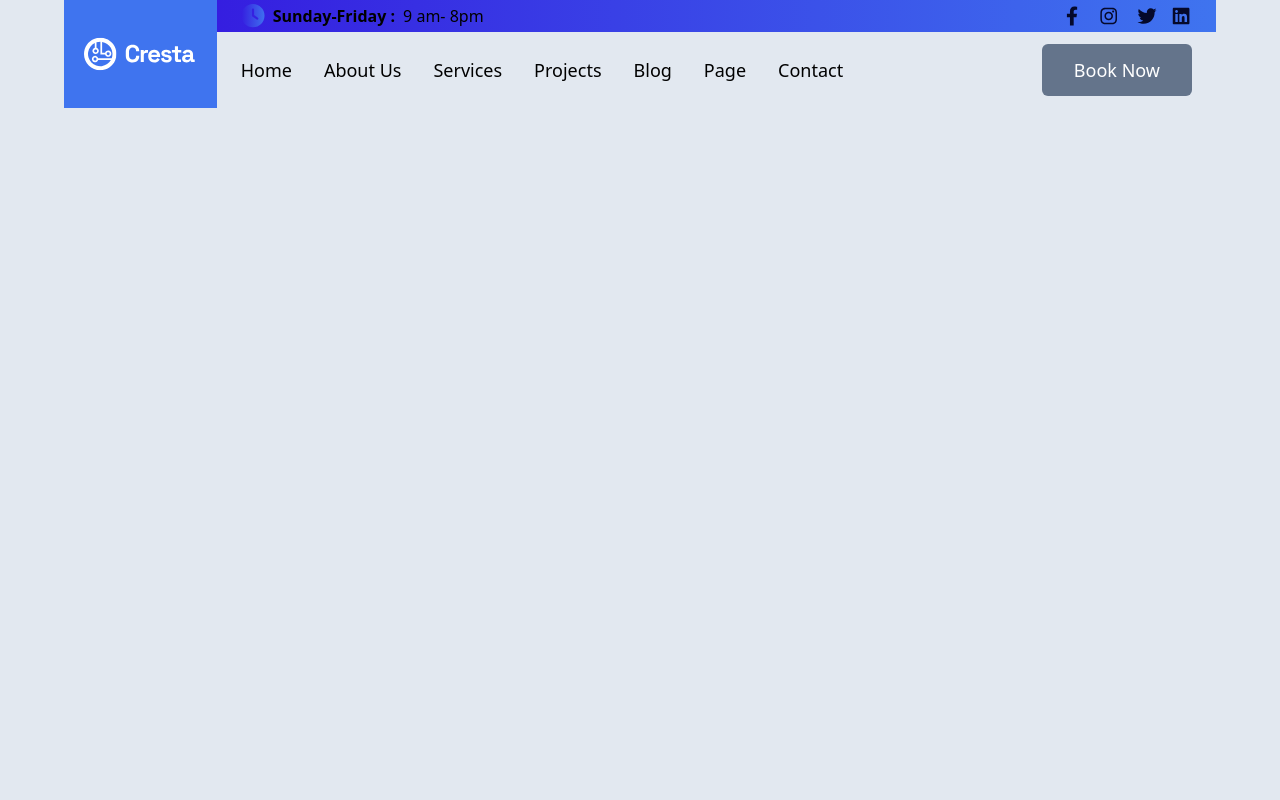
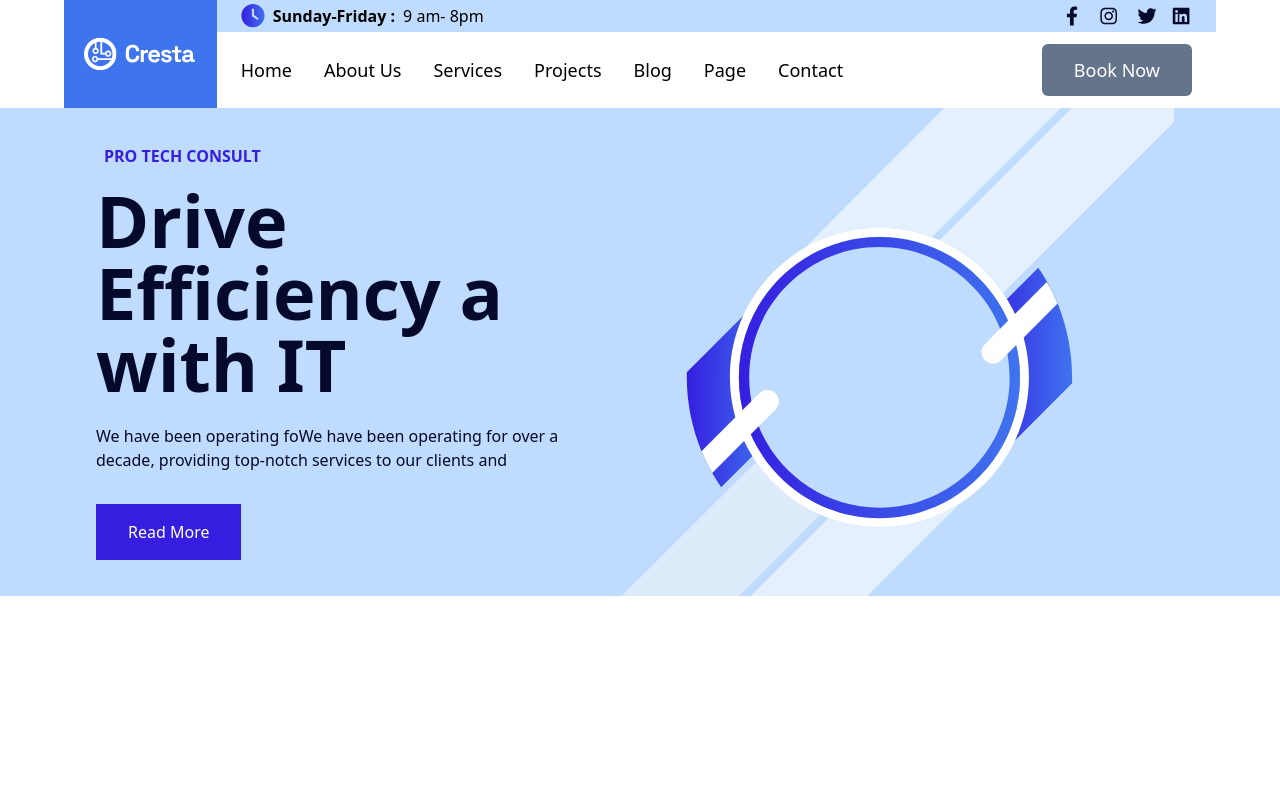
Before and after one commit to preranababar9/Cresta, a React (Vite) app: page / in a window 1280 px wide. Shown: the top 800 px of the page. Built offline with nearby package versions, Linux system fonts and the light colour scheme.

Commit message:
hero section done

```diff
--- a/src/components/common/Header.jsx
+++ b/src/components/common/Header.jsx
@@ -15,7 +15,7 @@ const Header = () => {
       <div className=" w-full  " >
 
         {/* announcement */}
-        <div className="flex justify-between items-center  bg-headgradient  py-1  px-6" >
+        <div className="flex justify-between items-center  bg-blue-200 py-1  px-6" >
           <div className="flex gap-2">
           <img src={announce} alt="anouncement" className="h-6 w-6" />
             <p className="font-bold text-md">Sunday-Friday :</p>
@@ -28,16 +28,16 @@ const Header = () => {
 {/* navlinks */}
         <div className="flex justify-between items-center text-lg py-3  px-6">
           <ul className=" flex gap-8 items-center font-medium">
-            <li><a>Home</a></li>
-            <li><a>About Us</a></li>
-            <li><a>Services</a></li>
-            <li><a>Projects</a></li>
-            <li><a>Blog</a></li>
-            <li><a>Page</a></li>
-            <li><a>Contact</a></li>
+            <li><a href="#" className="hover:text-blue-300 hover:text-xl">Home</a></li>
+            <li><a href="#" className="hover:text-blue-300 hover:text-xl">About Us</a></li>
+            <li><a href="#" className="hover:text-blue-300 hover:text-xl">Services</a></li>
+            <li><a href="#" className="hover:text-blue-300 hover:text-xl">Projects</a></li>
+            <li><a href="#" className="hover:text-blue-300 hover:text-xl">Blog</a></li>
+            <li><a href="#" className="hover:text-blue-300 hover:text-xl">Page</a></li>
+            <li><a href="#" className="hover:text-blue-300 hover:text-xl">Contact</a></li>
           </ul>
 
-          <button className="bg-slate-500 text-white font-medium py-3 px-8 rounded-md">Book Now</button>
+          <button className="bg-slate-500 text-white font-medium py-3 px-8 rounded-md ">Book Now</button>
         </div>
       </div>
     </header>
--- a/src/components/home/Hero.jsx
+++ b/src/components/home/Hero.jsx
@@ -1,11 +1,31 @@
 import React from 'react'
+import Frame from "/home/Frame.svg"
+
 
 const Hero = () => {
   return (
-    <div className='h-[100vh] py-20 bg-slate-200'>
-       <div className='max-width'>
-                hero
+    <div className='h-[100vh] py-20 '>
+       <div className='max-width bg-blue-200 mt-7 flex items-center  '>
+             <div className='pl-8'>
+            <p className='text-md font-bold text-[#351EE0] uppercase pl-2 pb-4'>
+            Pro Tech Consult</p>
+
+            <h1 className='text-[#05092B] text-7xl font-bold pb-6'>
+            Drive Efficiency a with IT
+            </h1>
+
+            <p className='text-md font-normal text-[#05092B] pb-8'>
+            We have been operating foWe have been operating for over a decade, providing top-notch services to our clients and
+            </p>
+
+            <button className='bg-[#351EE0] hover:bg-blue-500 text-white font-medium py-4 px-8 '>Read More</button>
+             </div>
+
+              <div className=''>
+                <img src={Frame} alt="Frame" />
+              </div>
        </div>
+
         </div>
   )
 }
--- a/tailwind.config.js
+++ b/tailwind.config.js
@@ -6,8 +6,8 @@ export default {
   theme: {
     extend: {
 
-      backgroundImage: {"headgradient":"linear-gradient(91.01deg, #351EE0 0%, #3F74EF 100%)"}
-
+      backgroundImage: {"headgradient":"linear-gradient(bg-gradient-to-r from-[#ffedd5] to-[red])"}
+// bg-gradient-to-r from-[#351EE0] to-[#3F74EF]
 
   },
   plugins: [],
```
Also changed, not shown: public/home/Frame.svg (added).
